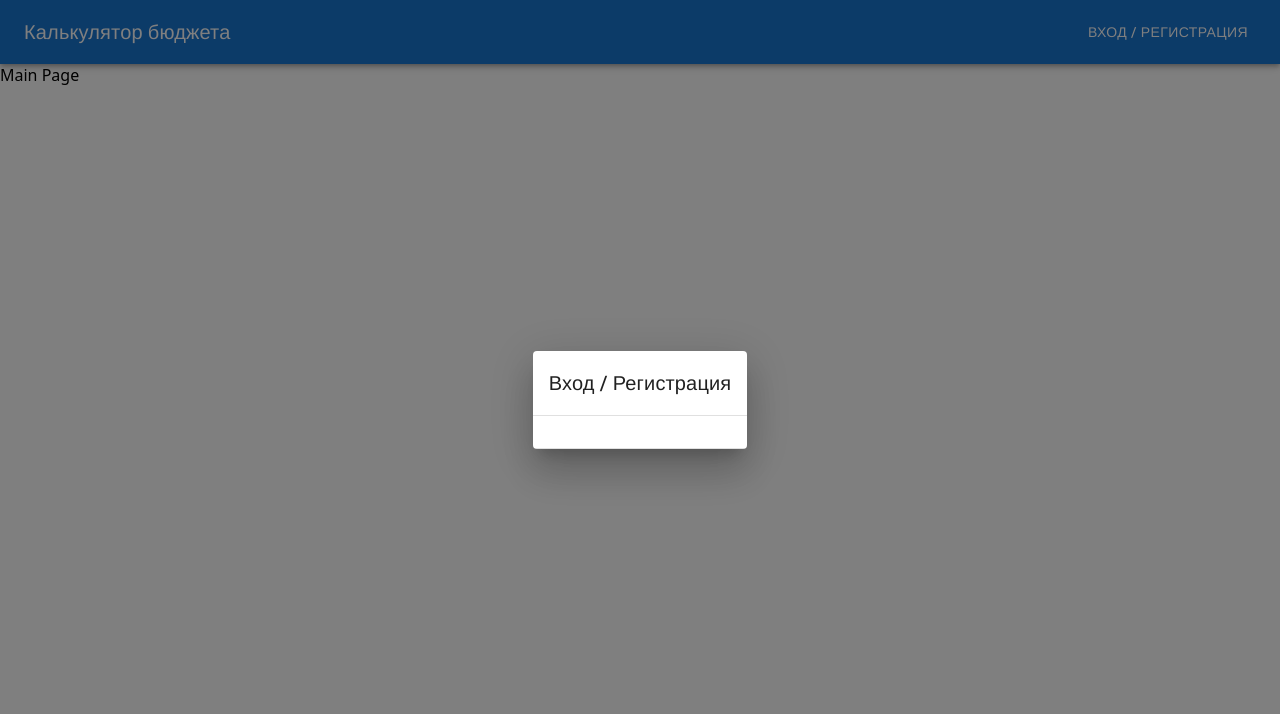
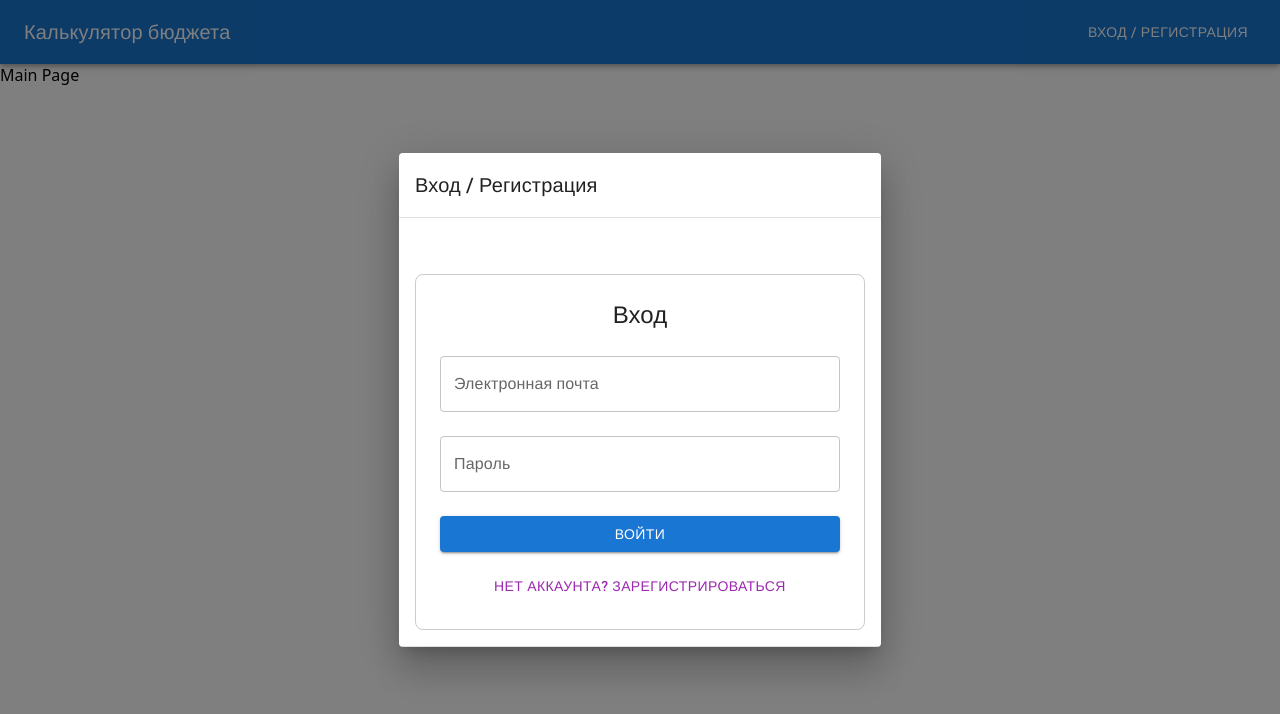
Before and after one commit to mkozhevnikov2323/digit-budget-calculator, a React (Vite) app: page / in a window 1280 px wide. Both pictures are taken after a click on the button "ВХОД / РЕГИСТРАЦИЯ". Shown: the top 714 px of the page. Built offline with nearby package versions, Linux system fonts and the light colour scheme; some icons are missing; a web font is replaced by a local one.

Commit message:
add AuthForm, feature Authorization

```diff
--- a/package.json
+++ b/package.json
@@ -17,6 +17,7 @@
     "@mui/material": "^7.0.2",
     "react": "^19.0.0",
     "react-dom": "^19.0.0",
+    "react-hook-form": "^7.56.2",
     "react-router": "^7.5.3"
   },
   "devDependencies": {
--- /dev/null
+++ b/src/features/Authorization/index.ts
@@ -0,0 +1 @@
+export { AuthForm } from './ui/AuthForm';
--- /dev/null
+++ b/src/features/Authorization/ui/AuthForm.tsx
@@ -0,0 +1,123 @@
+import React, { useState } from 'react';
+import { Box, Button, TextField, Typography } from '@mui/material';
+import { useForm, SubmitHandler } from 'react-hook-form';
+
+interface FormData {
+  email: string;
+  password: string;
+  confirmPassword?: string;
+}
+
+export const AuthForm: React.FC = () => {
+  const [isRegisterMode, setIsRegisterMode] = useState(false);
+
+  const {
+    register,
+    handleSubmit,
+    watch,
+    formState: { errors },
+  } = useForm<FormData>();
+
+  const toggleMode = () => {
+    setIsRegisterMode((prev) => !prev);
+  };
+
+  const onSubmit: SubmitHandler<FormData> = (data) => {
+    if (isRegisterMode) {
+      console.log('Регистрируем пользователя', data);
+    } else {
+      console.log('Пользователь входит', data);
+    }
+  };
+
+  return (
+    <Box
+      maxWidth={400}
+      mx="auto"
+      mt={5}
+      p={3}
+      border="1px solid #ccc"
+      borderRadius={2}
+    >
+      <Typography
+        variant="h5"
+        align="center"
+        gutterBottom
+      >
+        {isRegisterMode ? 'Регистрация' : 'Вход'}
+      </Typography>
+
+      <form
+        onSubmit={handleSubmit(onSubmit)}
+        noValidate
+      >
+        {/* Email */}
+        <TextField
+          fullWidth
+          label="Электронная почта"
+          margin="normal"
+          {...register('email', {
+            required: 'Обязательное поле',
+            pattern: {
+              value: /^\S+@\S+$/i,
+              message: 'Некорректный формат email',
+            },
+          })}
+          error={!!errors.email}
+          helperText={errors.email?.message}
+        />
+
+        <TextField
+          fullWidth
+          label="Пароль"
+          type="password"
+          margin="normal"
+          {...register('password', {
+            required: 'Обязательное поле',
+            minLength: { value: 6, message: 'Минимум 6 символов' },
+          })}
+          error={!!errors.password}
+          helperText={errors.password?.message}
+        />
+
+        {isRegisterMode && (
+          <TextField
+            fullWidth
+            label="Подтверждение пароля"
+            type="password"
+            margin="normal"
+            {...register('confirmPassword', {
+              required: 'Обязательное поле',
+              validate: (value) =>
+                value === watch('password') || 'Пароли не совпадают',
+            })}
+            error={!!errors.confirmPassword}
+            helperText={errors.confirmPassword?.message}
+          />
+        )}
+
+        <Button
+          type="submit"
+          variant="contained"
+          color="primary"
+          fullWidth
+          sx={{ mt: 2 }}
+        >
+          {isRegisterMode ? 'Зарегистрироваться' : 'Войти'}
+        </Button>
+      </form>
+
+      <Button
+        fullWidth
+        variant="text"
+        color="secondary"
+        sx={{ mt: 2 }}
+        onClick={toggleMode}
+      >
+        {isRegisterMode
+          ? 'Уже есть аккаунт? Войти'
+          : 'Нет аккаунта? Зарегистрироваться'}
+      </Button>
+    </Box>
+  );
+};
--- /dev/null
+++ b/src/widgets/Modals/AuthModal/index.ts
@@ -0,0 +1 @@
+export { AuthModal } from './ui/AuthModal';
--- /dev/null
+++ b/src/widgets/Modals/AuthModal/ui/AuthModal.tsx
@@ -0,0 +1,21 @@
+import { AuthForm } from 'features/Authorization';
+import { FC } from 'react';
+import { Modal } from 'shared/ui/Modal';
+
+interface AuthModalProps {
+  open: boolean;
+  onClose: (arg: boolean) => void;
+}
+
+export const AuthModal: FC<AuthModalProps> = (props) => {
+  const { open, onClose } = props;
+
+  return (
+    <Modal
+      open={open}
+      onClose={onClose}
+    >
+      <AuthForm />
+    </Modal>
+  );
+};
--- a/src/widgets/Navbar/ui/Navbar.tsx
+++ b/src/widgets/Navbar/ui/Navbar.tsx
@@ -4,7 +4,7 @@ import Toolbar from '@mui/material/Toolbar';
 import Typography from '@mui/material/Typography';
 import Button from '@mui/material/Button';
 import { useState } from 'react';
-import { Modal } from 'shared/ui/Modal';
+import { AuthModal } from 'widgets/Modals/AuthModal';
 
 export const Navbar = () => {
   const [openAuthModal, setOpenAuthModal] = useState(false);
@@ -30,7 +30,7 @@ export const Navbar = () => {
           </Button>
         </Toolbar>
       </AppBar>
-      <Modal
+      <AuthModal
         open={openAuthModal}
         onClose={setOpenAuthModal}
       />
```
Also changed, not shown: 1 other file (tests, documents, lock files or other folders).
